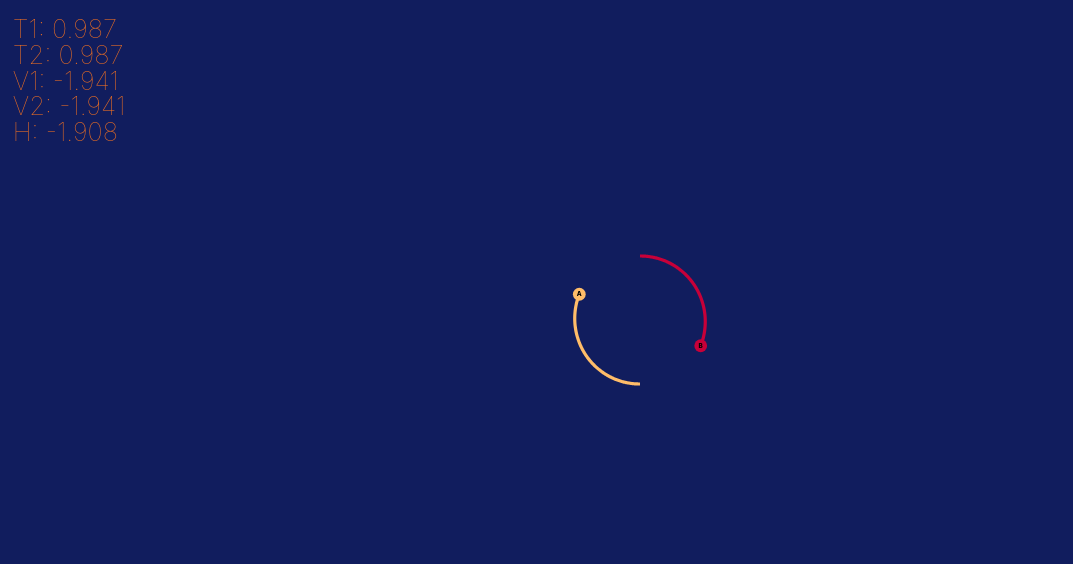
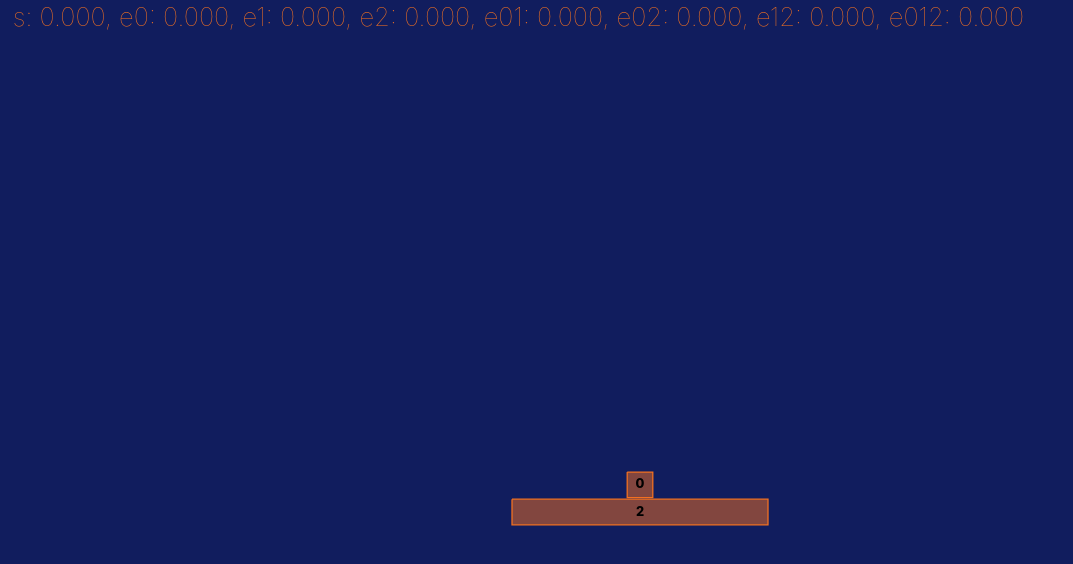
Before and after one commit to RobinKa/pga2d-rigidbody, a React (Create React App) app: page / in a window 1280 px wide. Shown: the top 564 px of the page, without its empty margins (0-1073 px from the left). Built offline with nearby package versions, Linux system fonts and the light colour scheme.

Commit message:
add scene, add rigid body app

```diff
--- a/src/App.tsx
+++ b/src/App.tsx
@@ -2,106 +2,222 @@ import React, { useState, useEffect, useCallback, useMemo } from 'react'
 import './App.css'
 import * as pga from "./ga/pga2d"
 import * as rb from "./ga/rb2d"
-import { PointElementPGA2D } from './ga/viz2d'
+import * as viz from './ga/viz2d'
 
 
-function App() {
+const useInterval = (callback: () => void, ms: number) => {
+    useEffect(() => {
+        const timerHandle = setInterval(callback, ms)
+        return () => clearInterval(timerHandle)
+    }, [callback, ms])
+}
+
+function AppGravityParticles() {
     const dt = 0.03
     const grav = 20
 
     const [time, setTime] = useState(0)
 
-    const [body, setBody] = useState(rb.makePointParticle2D({ scalar: 1, e01: 5 }, { e02: 1 }))
-    const [body2, setBody2] = useState(rb.makePointParticle2D({ scalar: 1 }, { e02: -1 }))
+    const [particle1, setParticle1] = useState(rb.makePointParticle2D({ scalar: 1, e01: 5 }, { e02: 1 }))
+    const [particle2, setParticle2] = useState(rb.makePointParticle2D({ scalar: 1 }, { e02: -1 }))
 
     const bodyPos = useMemo(() => {
-        return pga.sandwichProduct(pga.makeMultiVector({ e12: 1 }), body.motor)
-    }, [body])
+        return pga.sandwichProduct(pga.makeMultiVector({ e12: 1 }), particle1.motor)
+    }, [particle1])
 
     const bodyPos2 = useMemo(() => {
-        return pga.sandwichProduct(pga.makeMultiVector({ e12: 1 }), body2.motor)
-    }, [body2])
+        return pga.sandwichProduct(pga.makeMultiVector({ e12: 1 }), particle2.motor)
+    }, [particle2])
 
-    const t1 = useMemo(() => {
-        return pga.regressiveProduct(pga.dual(body.velocity), body.velocity)
-    }, [body])
+    const particles = useMemo(() => {
+        return [particle1, particle2]
+    }, [particle1, particle2])
 
-    const t2 = useMemo(() => {
-        return pga.regressiveProduct(pga.dual(body2.velocity), body2.velocity)
-    }, [body2])
+    const getKineticEnergy = useCallback((particle: rb.PointParticle2D) => {
+        return pga.regressiveProduct(pga.dual(particle.velocity), particle.velocity)
+    }, [])
 
-    const v1 = useMemo(() => {
+    const getPotentialEnergy = useCallback((particle: rb.PointParticle2D) => {
         // Transform origin with body motors to get space frame positions
-        const pos1 = pga.sandwichProduct(pga.makeMultiVector({ e12: 1 }), body2.motor)
-        const pos2 = pga.sandwichProduct(pga.makeMultiVector({ e12: 1 }), body.motor)
+        const pos = pga.sandwichProduct(pga.makeMultiVector({ e12: 1 }), particle.motor)
 
-        // Line through space frame positions
-        const line = pga.regressiveProduct(pos1, pos2)
-        const lineLength = Math.sqrt(line.e1 * line.e1 + line.e2 * line.e2)
+        let potential = 0
+        for (const otherParticle of particles) {
+            if (particle !== otherParticle) {
+                const otherPos = pga.sandwichProduct(pga.makeMultiVector({ e12: 1 }), otherParticle.motor)
 
-        return -grav / lineLength
-    }, [body, body2])
+                // Line through space frame positions
+                const line = pga.regressiveProduct(pos, otherPos)
+                const lineLength = Math.sqrt(line.e1 * line.e1 + line.e2 * line.e2)
 
-    const v2 = useMemo(() => {
+                potential += -grav / lineLength
+            }
+        }
+
+        return potential
+    }, [particles])
+
+    const t1 = useMemo(() => getKineticEnergy(particle1), [particle1, getKineticEnergy])
+    const t2 = useMemo(() => getKineticEnergy(particle2), [particle2, getKineticEnergy])
+    const v1 = useMemo(() => getPotentialEnergy(particle1), [particle1, getPotentialEnergy])
+    const v2 = useMemo(() => getPotentialEnergy(particle2), [particle2, getPotentialEnergy])
+
+    const calcForce = useCallback((p1: rb.PointParticle2D, p2: rb.PointParticle2D) => {
         // Transform origin with body motors to get space frame positions
-        const pos1 = pga.sandwichProduct(pga.makeMultiVector({ e12: 1 }), body2.motor)
-        const pos2 = pga.sandwichProduct(pga.makeMultiVector({ e12: 1 }), body.motor)
-
-        // Line through space frame positions
-        const line = pga.regressiveProduct(pos1, pos2)
-        const lineLength = Math.sqrt(line.e1 * line.e1 + line.e2 * line.e2)
-
-        return -grav / lineLength
-    }, [body, body2])
-
-    const calcForce = useCallback((b1: rb.PointParticle2D, b2: rb.PointParticle2D) => {
-        // Transform origin with body motors to get space frame positions
-        const pos1 = pga.sandwichProduct(pga.makeMultiVector({ e12: 1 }), b1.motor)
-        const pos2 = pga.sandwichProduct(pga.makeMultiVector({ e12: 1 }), b2.motor)
+        const pos1 = pga.sandwichProduct(pga.makeMultiVector({ e12: 1 }), p1.motor)
+        const pos2 = pga.sandwichProduct(pga.makeMultiVector({ e12: 1 }), p2.motor)
 
         // Line through space frame positions
         const line = pga.regressiveProduct(pos1, pos2)
         const lineLengthSq = line.e1 * line.e1 + line.e2 * line.e2
         const lineNormalized = pga.div(line, Math.sqrt(lineLengthSq))
 
-        // Calculate gravitational force in space frame on body1
+        // Calculate gravitational force in space frame
         const force = pga.multiply(lineNormalized, -grav / lineLengthSq)
 
         // Return force in body frame
-        return pga.sandwichProduct(force, pga.reversion(b1.motor))
+        return pga.sandwichProduct(force, pga.reversion(p1.motor))
     }, [])
 
-    const updateAB = useCallback(() => {
-        const force = calcForce(body, body2)
-        const force2 = calcForce(body2, body)
+    const updateParticles = useCallback(() => {
+        const force = calcForce(particle1, particle2)
+        const force2 = calcForce(particle2, particle1)
 
-        setBody(rb.updatePointParticle2D(body, force, dt))
-        setBody2(rb.updatePointParticle2D(body2, force2, dt))
+        setParticle1(rb.updatePointParticle2D(particle1, force, dt))
+        setParticle2(rb.updatePointParticle2D(particle2, force2, dt))
 
         setTime(time + dt)
-    }, [body, body2, calcForce, time])
+    }, [particle1, particle2, calcForce, time])
 
-    useEffect(() => {
-        const timerHandle = setInterval(updateAB, 1000 * dt)
+    useInterval(updateParticles, 1000 * dt)
 
-        return () => clearInterval(timerHandle)
-    }, [updateAB])
+    const scene = useMemo<viz.Scene>(() => {
+        return {
+            points: [
+                {
+                    point: bodyPos,
+                    radius: 0.5,
+                    label: "A",
+                    trailCount: 1000,
+                    fill: "#FFBD69",
+                    trailStroke: "#FFBD69"
+                },
+                {
+                    point: bodyPos2,
+                    radius: 0.5,
+                    label: "B",
+                    trailCount: 1000,
+                    fill: "#C70039",
+                    trailStroke: "#C70039"
+                }
+            ],
+            infos: [
+                `T1: ${t1.scalar.toFixed(3)}`,
+                `T2: ${t2.scalar.toFixed(3)}`,
+                `V1: ${v1.toFixed(3)}`,
+                `V2: ${v2.toFixed(3)}`,
+                `H: ${(v1 + v2 + t1.scalar + t2.scalar).toFixed(3)}`
+            ]
+        }
+    }, [bodyPos, bodyPos2, t1, t2, v1, v2])
 
-    return (
-        <svg viewBox="0 0 100 100" style={{ top: 0, left: 0, bottom: 0, right: 0, position: "fixed" }}>
-            <rect fill="#111D5E" width="100%" height="100%" />
+    return <viz.SceneView scene={scene} />
+}
 
-            <text fontWeight="100" x="1" y="3" fontSize="2" fill="#F37121">T1: {t1.scalar.toFixed(3)}</text>
-            <text fontWeight="100" x="1" y="5" fontSize="2" fill="#F37121">T2: {t2.scalar.toFixed(3)}</text>
-            <text fontWeight="100" x="1" y="7" fontSize="2" fill="#F37121">V1: {v1.toFixed(3)}</text>
-            <text fontWeight="100" x="1" y="9" fontSize="2" fill="#F37121">V2: {v2.toFixed(3)}</text>
-            <text fontWeight="100" x="1" y="11" fontSize="2" fill="#F37121">H: {(v1 + v2 + t1.scalar + t2.scalar).toFixed(3)}</text>
-            <g transform="translate(50 20) scale(1)">
-                <PointElementPGA2D point={bodyPos} radius={0.5} label="A" trailCount={1000} fill="#FFBD69" trailStroke="#FFBD69" />
-                <PointElementPGA2D point={bodyPos2} radius={0.5} label="B" trailCount={1000} fill="#C70039" trailStroke="#C70039" />
-            </g>
-        </svg>
-    )
+function App() {
+    const dt = 0.03
+
+    const [time, setTime] = useState(0)
+
+    const [body1, setBody1] = useState(rb.makeRigidBody2D(
+        pga.makeMultiVector({ scalar: 1 }),
+        pga.makeMultiVector({}),
+        [
+            pga.makeMultiVector({ e01: -1, e02: -1, e12: 1 }),
+            pga.makeMultiVector({ e01: -1, e02: 1, e12: 1 }),
+            pga.makeMultiVector({ e01: 1, e02: 1, e12: 1 }),
+            pga.makeMultiVector({ e01: 1, e02: -1, e12: 1 })
+        ]
+    ))
+
+    const [body2, setBody2] = useState(rb.makeRigidBody2D(
+        pga.makeMultiVector({ scalar: 1, e01: 3 }),
+        pga.makeMultiVector({}),
+        [
+            pga.makeMultiVector({ e01: -1, e02: -1, e12: 1 }),
+            pga.makeMultiVector({ e01: -1, e02: 1, e12: 1 }),
+            pga.makeMultiVector({ e01: 1, e02: 1, e12: 1 }),
+            pga.makeMultiVector({ e01: 1, e02: -1, e12: 1 })
+        ]
+    ))
+
+    const [floor, setFloor] = useState(rb.makeRigidBody2D(
+        pga.makeMultiVector({ scalar: 1, e01: 10 }),
+        pga.makeMultiVector({}),
+        [
+            pga.makeMultiVector({ e01: -10, e02: -1, e12: 1 }),
+            pga.makeMultiVector({ e01: -10, e02: 1, e12: 1 }),
+            pga.makeMultiVector({ e01: 10, e02: 1, e12: 1 }),
+            pga.makeMultiVector({ e01: 10, e02: -1, e12: 1 })
+        ]
+    ))
+
+    const bodies = useMemo<rb.RigidBody2D[]>(() => {
+        return [body1, body2, floor]
+    }, [body1, body2, floor])
+
+    const scene = useMemo<viz.Scene>(() => {
+        return {
+            rigidBodies: bodies.map((body, i) => {
+                return {
+                    rigidBody: body,
+                    label: i.toString(),
+                    radius: 0.2
+                }
+            }),
+            infos: [
+                pga.repr(bodies[0].velocity)
+            ]
+        }
+    }, [bodies])
+
+    const gravity = useMemo(() => {
+        return pga.makeMultiVector({
+            e0: 0,
+            e2: 20
+        })
+    }, [])
+
+    const update = useCallback(() => {
+        const newBody1 = body1.sleeping ? body1 : rb.updatePointParticle2D(body1, gravity, dt)
+        const newBody2 = rb.updatePointParticle2D(body2, gravity, dt)
+
+        const coll = rb.satCheck(newBody1, floor)
+        if (coll.overlaps && coll.depth !== undefined && !body1.sleeping) {
+            newBody1.motor = pga.add(
+                newBody1.motor,
+                pga.makeMultiVector({
+                    e01: -1.001 * coll.depth
+                })
+            )
+
+            if (Math.abs(newBody1.velocity.e01) > 10) {
+                newBody1.velocity.e01 = -0.5 * newBody1.velocity.e01
+            } else {
+                newBody1.velocity.e01 = 0
+                newBody1.sleeping = true
+            }
+        }
+
+        setBody1(newBody1)
+        setBody2(newBody2)
+
+        setTime(time + dt)
+    }, [gravity, body1, body2, floor, time])
+
+    useInterval(update, 1000 * dt)
+
+    return <viz.SceneView scene={scene} />
 }
 
 export default App
--- a/src/ga/pga2d.ts
+++ b/src/ga/pga2d.ts
@@ -198,3 +198,8 @@ export const repr = (a: MultiVector, digits?: number): string => {
     digits = digits || 3
     return `s: ${a.scalar.toFixed(digits)}, e0: ${a.e0.toFixed(digits)}, e1: ${a.e1.toFixed(digits)}, e2: ${a.e2.toFixed(digits)}, e01: ${a.e01.toFixed(digits)}, e02: ${a.e02.toFixed(digits)}, e12: ${a.e12.toFixed(digits)}, e012: ${a.e012.toFixed(digits)}`
 }
+
+export const pointCoordinates = (a: BiVector): [number, number] => {
+    const magInv = 1 / a.e12
+    return [a.e01 * magInv, a.e02 * magInv]
+}
--- a/src/ga/rb2d.ts
+++ b/src/ga/rb2d.ts
@@ -7,6 +7,7 @@ export type PointParticle2D = {
 
 export type RigidBody2D = {
     points: pga.MultiVector[]
+    sleeping: boolean
 } & PointParticle2D
 
 export const makePointParticle2D = (motor: pga.OptionalMultiVector, velocity: pga.OptionalMultiVector) => {
@@ -19,7 +20,8 @@ export const makePointParticle2D = (motor: pga.OptionalMultiVector, velocity: pg
 export const makeRigidBody2D = (motor: pga.OptionalMultiVector, velocity: pga.OptionalMultiVector, points: pga.OptionalMultiVector[]) => {
     return {
         ...makePointParticle2D(motor, velocity),
-        points: points.map(pga.makeMultiVector)
+        points: points.map(pga.makeMultiVector),
+        sleeping: false
     }
 }
 
@@ -97,7 +99,7 @@ export const satCheck = (rb1: RigidBody2D, rb2: RigidBody2D): SatCheckResults =>
     }
 }
 
-export const updatePointParticle2D = (particle: PointParticle2D, force: pga.MultiVector, dt: number) => {
+export const updatePointParticle2D = <T extends PointParticle2D>(particle: T, force: pga.MultiVector, dt: number) => {
     const dMotor = pga.geometricProduct(particle.motor, particle.velocity)
     const dVelocity = pga.multiply(
         pga.dual(pga.add(
@@ -110,6 +112,7 @@ export const updatePointParticle2D = (particle: PointParticle2D, force: pga.Mult
     const velocity = pga.add(particle.velocity, pga.multiply(dVelocity, dt))
 
     return {
+        ...particle,
         motor: pga.div(motor, pga.geometricProduct(motor, pga.reversion(motor)).scalar),
         velocity: velocity
     }
--- a/src/ga/viz2d.tsx
+++ b/src/ga/viz2d.tsx
@@ -1,14 +1,19 @@
-import React, { useCallback, useState, useEffect } from "react"
-import { BiVector } from "./pga2d"
+import React, { useCallback, useState, useEffect, useMemo } from "react"
+import * as pga from "./pga2d"
+import * as rb from "./rb2d"
 
-type PointElementPGA2DProps = {
-    point: BiVector
+export type PointElementPGA2DProps = {
+    point: pga.BiVector
     radius?: number
     fill?: string
     label?: string
     trailCount?: number
     trailStroke?: string
 }
+
+const getPolyLinePoints = (points: [number, number][]): string =>
+    points.flat().join(" ")
+
 
 export function PointElementPGA2D(props: PointElementPGA2DProps) {
     const { point, radius, fill, label, trailCount, trailStroke } = props
@@ -17,6 +22,8 @@ export function PointElementPGA2D(props: PointElementPGA2DProps) {
     const y = point.e02 / point.e12
 
     const [trail, setTrail] = useState<[number, number][]>([])
+
+    const trailPolyPoints = useMemo(() => getPolyLinePoints(trail), [trail])
 
     const updateTrail = useCallback(() => {
         if (trailCount) {
@@ -42,7 +49,7 @@ export function PointElementPGA2D(props: PointElementPGA2DProps) {
             {trail.length > 0 &&
                 <polyline fill="none" stroke={trailStroke || "#F37121"}
                     strokeWidth={0.5 * (radius || 1)}
-                    points={trail.reduce((a, b) => a + " " + b[0] + " " + b[1], "")} />
+                    points={trailPolyPoints} />
             }
 
             <circle cx={x} cy={y} r={radius || 1} fill={fill || "#F37121"} />
@@ -57,3 +64,93 @@ export function PointElementPGA2D(props: PointElementPGA2DProps) {
         </g>
     )
 }
+
+export type RigidBody2DElementProps = {
+    rigidBody: rb.RigidBody2D
+    radius?: number
+    label?: string
+}
+
+export function RigidBody2DElement(props: RigidBody2DElementProps) {
+    const { rigidBody, radius, label } = props
+
+    const rbPos = useMemo(() => {
+        return pga.pointCoordinates(
+            pga.sandwichProduct(
+                pga.makeMultiVector({ e12: 1 }),
+                rigidBody.motor
+            )
+        )
+    }, [rigidBody])
+
+    const rbPolyPoints = useMemo(
+        () => {
+            if (rigidBody.points.length === 0) {
+                return ""
+            }
+
+            // BiVector to xy coordinates
+            const rbPoints = rigidBody.points
+                .map(p => pga.sandwichProduct(p, rigidBody.motor))
+                .map(pga.pointCoordinates)
+
+            // Append first point so we get a closed loop
+            return getPolyLinePoints(rbPoints.concat(rbPoints.slice(0, 1)))
+        },
+        [rigidBody]
+    )
+
+    return (
+        <g>
+            <polyline fill="#F37121" fillOpacity={0.5} stroke={"#F37121"}
+                strokeWidth={0.5 * (radius || 1)}
+                points={rbPolyPoints} />
+
+            {label &&
+                <text x={rbPos[0]} y={rbPos[1]} dominantBaseline="middle"
+                    fontWeight="800"
+                    textAnchor="middle" fontSize={1}>
+                    {label}
+                </text>
+            }
+        </g>
+    )
+}
+
+export type Scene = {
+    rigidBodies?: RigidBody2DElementProps[]
+    points?: PointElementPGA2DProps[]
+    infos?: string[]
+}
+
+export type SceneViewProps = {
+    scene: Scene
+}
+
+export function SceneView(props: SceneViewProps) {
+    const { scene } = props
+
+    return (
+        <svg viewBox="0 0 100 100" style={{ top: 0, left: 0, bottom: 0, right: 0, position: "fixed" }}>
+            <rect fill="#111D5E" width="100%" height="100%" />
+
+            {scene.infos && scene.infos.map((info, i) => {
+                return (
+                    <text key={i} fontWeight="100" x="1" y={2 + i * 2} fontSize="2" fill="#F37121">
+                        {info}
+                    </text>
+                )
+            })}
+
+            <g transform="translate(50 20) scale(1)">
+                {scene.rigidBodies && scene.rigidBodies.map((r, i) =>
+                    <RigidBody2DElement {...r} key={i} />
+                )}
+
+                {scene.points && scene.points.map((p, i) =>
+                    <PointElementPGA2D {...p} key={i} />
+                )}
+            </g>
+        </svg>
+    )
+}
```
